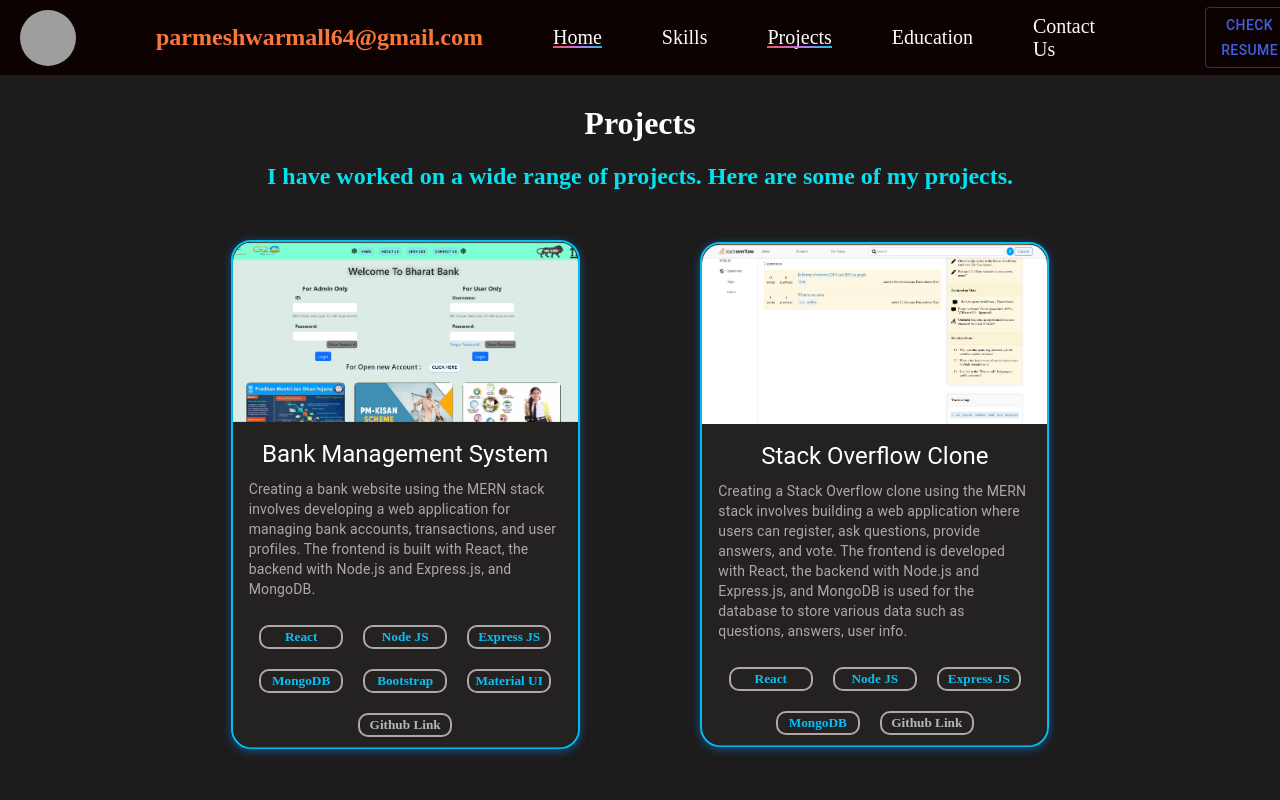
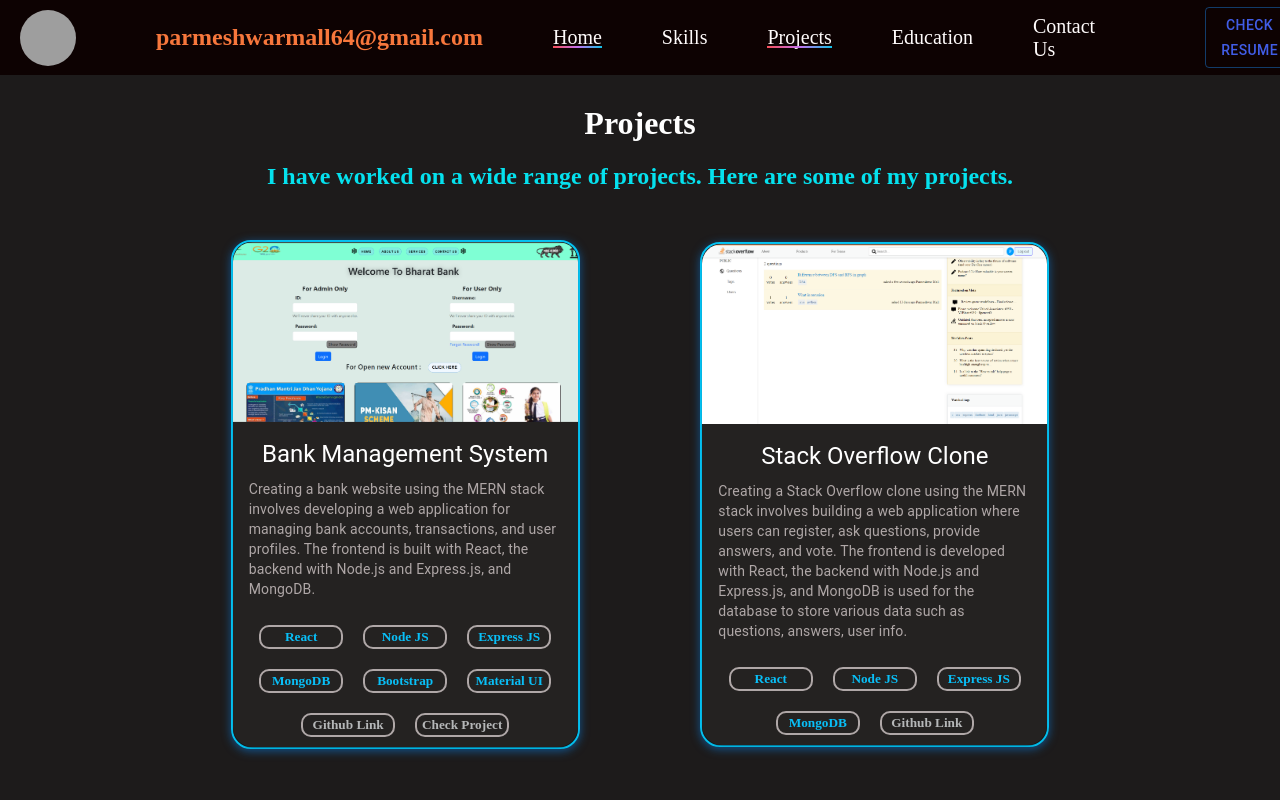
Before and after one commit to ParmeshwarMall/Portfolio, a React (Vite) app: page /Portfolio/projects in a window 1280 px wide. Shown: the top 800 px of the page. Built offline with nearby package versions, Linux system fonts and the light colour scheme; grey boxes are pictures that could not be loaded.

Commit message:
Update Projects.jsx

```diff
--- a/src/Components/Projects/Projects.jsx
+++ b/src/Components/Projects/Projects.jsx
@@ -55,6 +55,12 @@
                 target="_blank"
               >
                 <h5 className="project-link">Github Link</h5>
+              </a>
+              <a
+                href="https://bharat-bank.netlify.app/"
+                target="_blank"
+              >
+                <h5 className="project-link">Check Project</h5>
               </a>
             </div>
           </Card>
```
